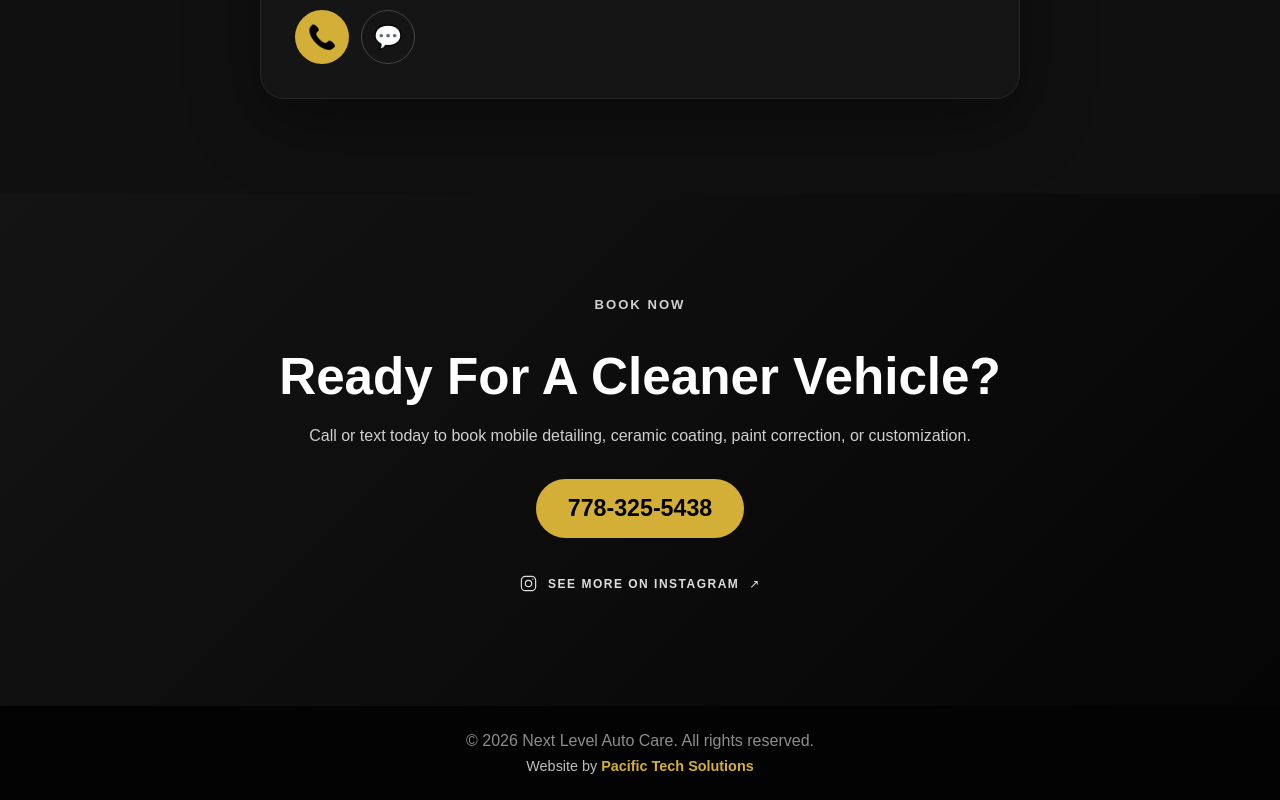
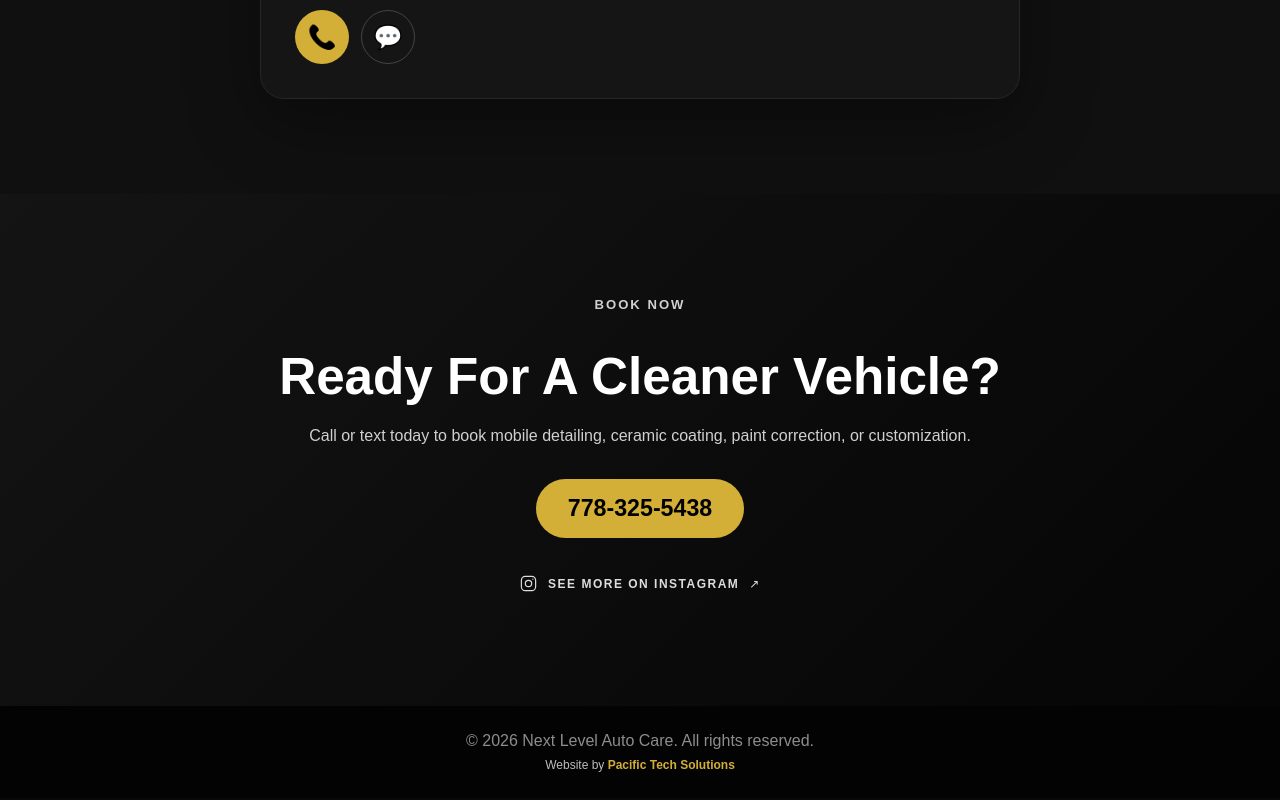
Before and after one commit to sharnpreetsidhu/next-level-auto-care, a React (Vite) app: page / in a window 1280 px wide. Shown: the part 4311-5111 px from the top of the page. Built offline with nearby package versions, Linux system fonts and the light colour scheme.

Commit message:
changed font of name on footer

```diff
--- a/src/App.css
+++ b/src/App.css
@@ -1948,3 +1948,12 @@ footer {
     display: none;
   }
 }
+
+.made-by {
+  margin-top: 8px;
+  font-size: 0.75rem;
+}
+
+.made-by span {
+  font-weight: 600;
+}
```
